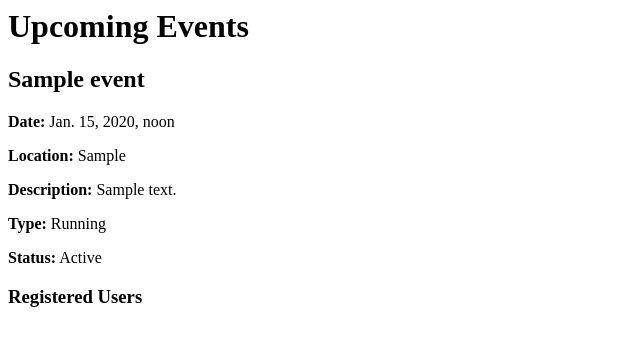
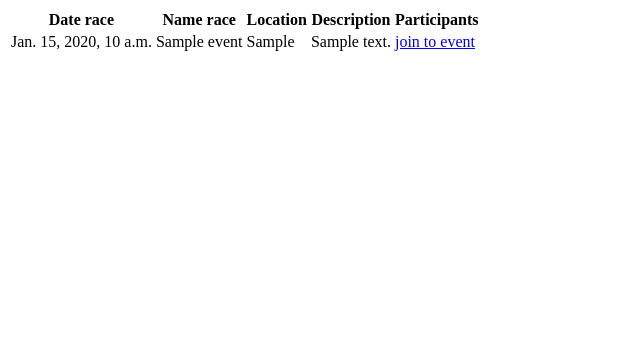
Before and after one commit to Viesich/Runner_community, a Django app: page / in a window 1280 px wide. Shown: the top 346 px of the page, without its empty margins (0-640 px from the left). Run offline with Django 5.2, Linux system fonts and the light colour scheme; tables that the repository leaves empty hold one stand-in row (values such as "Sample post").

Commit message:
refactoring index.html

```diff
--- a/runner_community/settings.py
+++ b/runner_community/settings.py
@@ -108,11 +108,11 @@ AUTH_USER_MODEL = 'event.Runner'
 
 LANGUAGE_CODE = 'en-us'
 
-TIME_ZONE = 'Europe/Kiev'
+# TIME_ZONE = 'Europe/Kiev'
 
 USE_I18N = True
 
-USE_TZ = True
+USE_TZ = False
 
 
 # Static files (CSS, JavaScript, Images)
--- a/templates/event/index.html
+++ b/templates/event/index.html
@@ -6,14 +6,26 @@
   <meta name="viewport" content="width=device-width, initial-scale=1">
 </head>
 <body>
-  <h1>Upcoming Events</h1>
-  {% for event in events %}
-    <h2>{{ event.name }}</h2>
-    <p><strong>Date:</strong> {{ event.date }}</p>
-    <p><strong>Location:</strong> {{ event.location }}</p>
-    <p><strong>Description:</strong> {{ event.description }}</p>
-    <p><strong>Type:</strong> {{ event.event_type }}</p>
-    <p><strong>Status:</strong> {{ event.is_active|yesno:"Active,Inactive" }}</p>
-    <h3>Registered Users</h3>
-  {% endfor %}
+  <table>
+    <thead>
+    <tr>
+      <th>Date race</th>
+      <th>Name race</th>
+      <th>Location</th>
+      <th>Description</th>
+      <th>Participants</th>
+    </tr>
+    </thead>
+    <tbody>
+    {% for event in events %}
+      <tr>
+        <td>{{ event.date }}</td>
+        <td>{{ event.name }}</td>
+        <td>{{ event.location }}</td>
+        <td>{{ event.description }}</td>
+        <td><a href="#">join to event</a></td>
+      </tr>
+    {% endfor %}
+    </tbody>
+  </table>
 </body>
```
Also changed, not shown: 1 other file.
